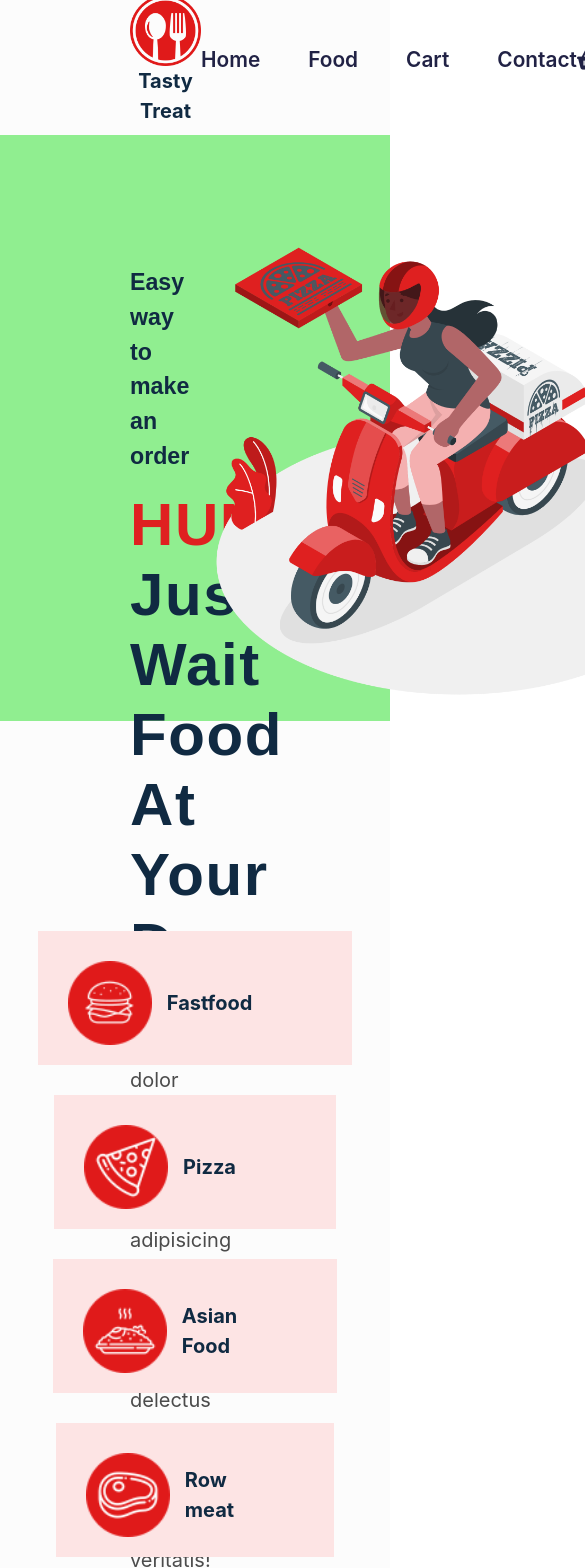
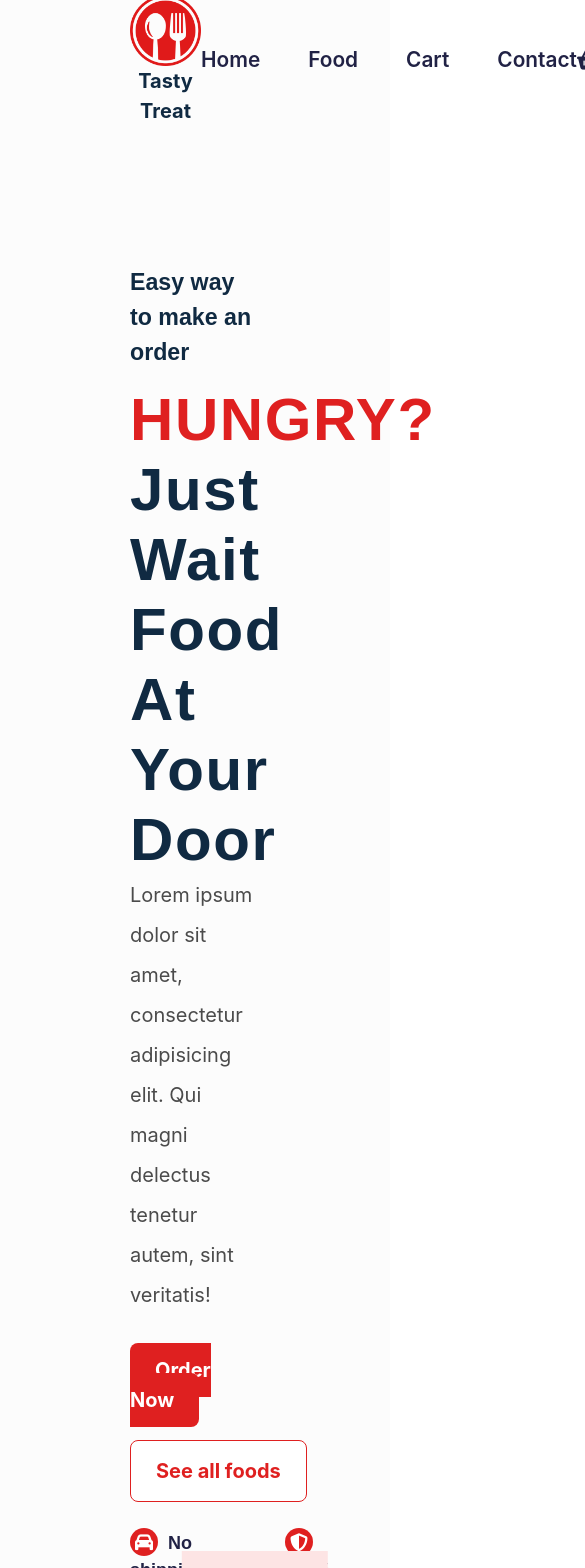
Before and after one commit to Fantom-01/fda-ui, a React (Vite) app: page / in a window 390 px wide. Shown: the top 1568 px of the page, 585 px wide, since content can reach past the window. Built offline with nearby package versions, Linux system fonts and the light colour scheme.

Commit message:
Starting mobile design

```diff
--- a/src/SectOne.css
+++ b/src/SectOne.css
@@ -26,7 +26,7 @@
   margin-top: 100px;
 }
 .sect1--container{
-  margin-top: 100px;
+  margin-top: 120px;
   flex-wrap: wrap;
   display: flex;
   gap: 30px;
@@ -95,3 +95,32 @@
   text-align: center;
   margin-top: 0;
 }
+
+/* MEDIA QUERIES */
+@media screen and (max-width: 900px) {
+  .sect1--container{
+    margin: 720px auto 0 auto;
+    width: 80vw;
+    justify-content: center;
+    align-items: center;
+    transform: translateX(-10%);
+  }
+  .sect1--item{
+    width: 47%;
+  }
+  .container2--text{
+    text-align: center;
+  }
+  .container2--text p{
+    margin-top: 5px;
+    line-height: 1.2;
+  }
+  .container2--icons{
+    flex-wrap: wrap;
+  }
+  .container2--icons div{
+    width: 50%;
+    padding: 5px;
+    text-align: center;
+  }
+}
--- a/src/foodMenu/foodmenu.css
+++ b/src/foodMenu/foodmenu.css
@@ -40,12 +40,6 @@
   --max-width: 1170px;
   --fixed-width: 620px;
 }
-/*
-===============
-Global Styles
-===============
-*/
-
 *,
 ::after,
 ::before {
@@ -243,6 +237,19 @@ Menu
     height: 175px;
   }
 }
+@media screen and (max-width: 768px) {
+  .menu-item {
+    /* grid-template-columns: 225px 1fr;
+    gap: 0 1.25rem;
+    max-width: 40rem; */
+    display: block;
+    width: 80%;
+    margin: 20px auto;
+  }
+  .photo {
+    height: 175px;
+  }
+}
 @media screen and (min-width: 1200px) {
   .section-center {
     width: 95vw;
--- a/src/index.css
+++ b/src/index.css
@@ -157,9 +157,6 @@ nav{
 
 
 @media screen and (max-width: 1395px) {
-  .header {
-    background-color: lightgreen;
-  }
   .header--iconDiv{
     margin-bottom: 20px;
     z-index: 1;
@@ -175,3 +172,14 @@ nav{
     margin-bottom: -60px;
   }
 }
+@media screen and (max-width: 900px) {
+  .header{
+    flex-direction: column;
+  }
+  .header--div1{
+    width: 100%;
+  }
+  .header--btn2{
+    margin-bottom: -40px;
+  }
+}
--- a/src/testimonial.css
+++ b/src/testimonial.css
@@ -42,3 +42,21 @@
     position: relative;
     top: -150px;
 }
+
+/* MEDIA QUERIES */
+@media screen and (max-width: 1145px) {
+    .testimonial{
+        flex-direction: column;
+        margin-bottom: 400px;
+        margin-top: -80px;
+        width: 100%;
+    }
+    .testimonial--text--div{
+        width: 100%;
+    }
+    .testimonial--image{
+        width: 100%;
+        margin-top: 20px;
+        margin-bottom: 20px;
+    }
+}
--- a/src/whyTasty.css
+++ b/src/whyTasty.css
@@ -1,6 +1,5 @@
 .whyTasty{
     padding: 60px 130px;
-    /* background-color: aquamarine; */
     margin-bottom: 130px;
     display: flex;
     flex-direction: row;
@@ -47,3 +46,19 @@
     font-size: 18px;
     margin-right: 10px;
 }
+
+/* MEDIA QUERIES */
+@media screen and (max-width: 1145px) {
+    .whyTasty{
+        flex-direction: column;
+        margin-bottom: 900px;
+        margin-top: -200px;
+        width: 100%;
+    }
+    .whyTastydiv1{
+        width: 100%;
+    }
+    .whyTastydiv2{
+        width: 100%;
+    }
+}
```
